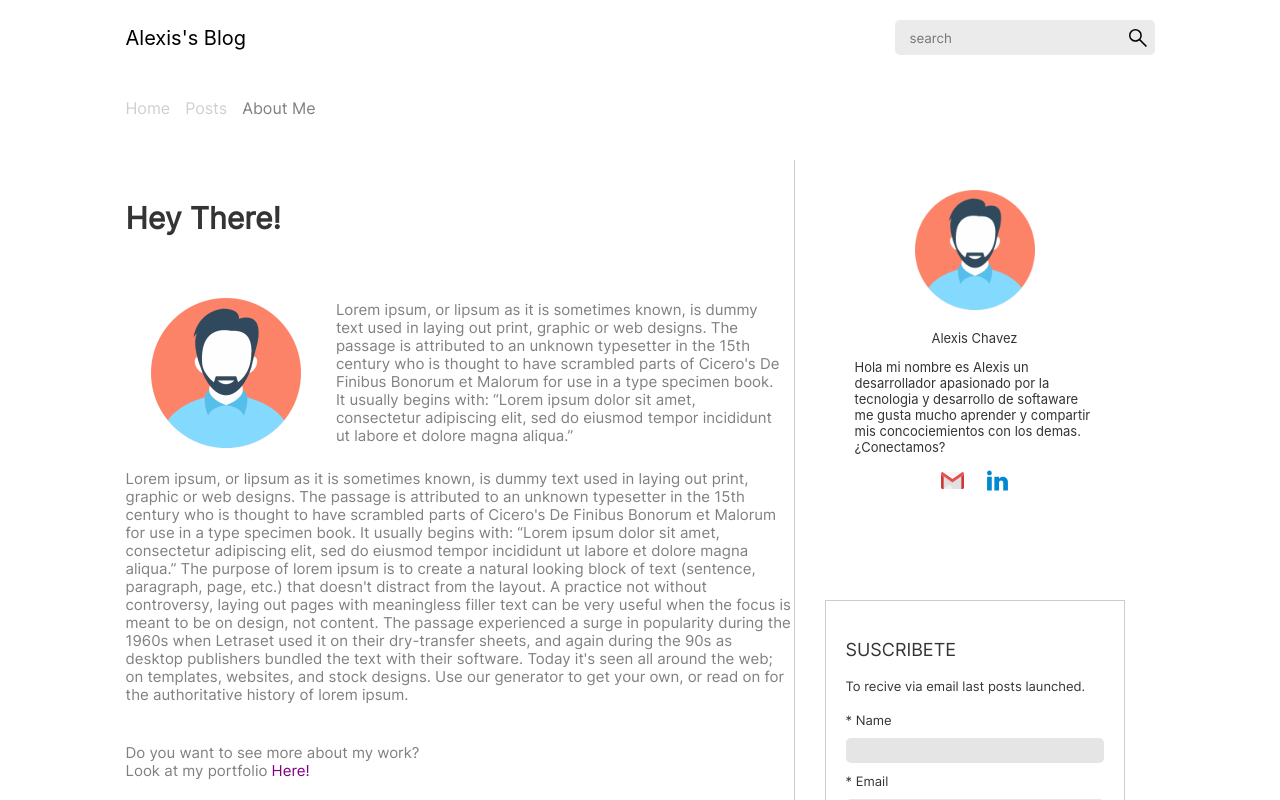
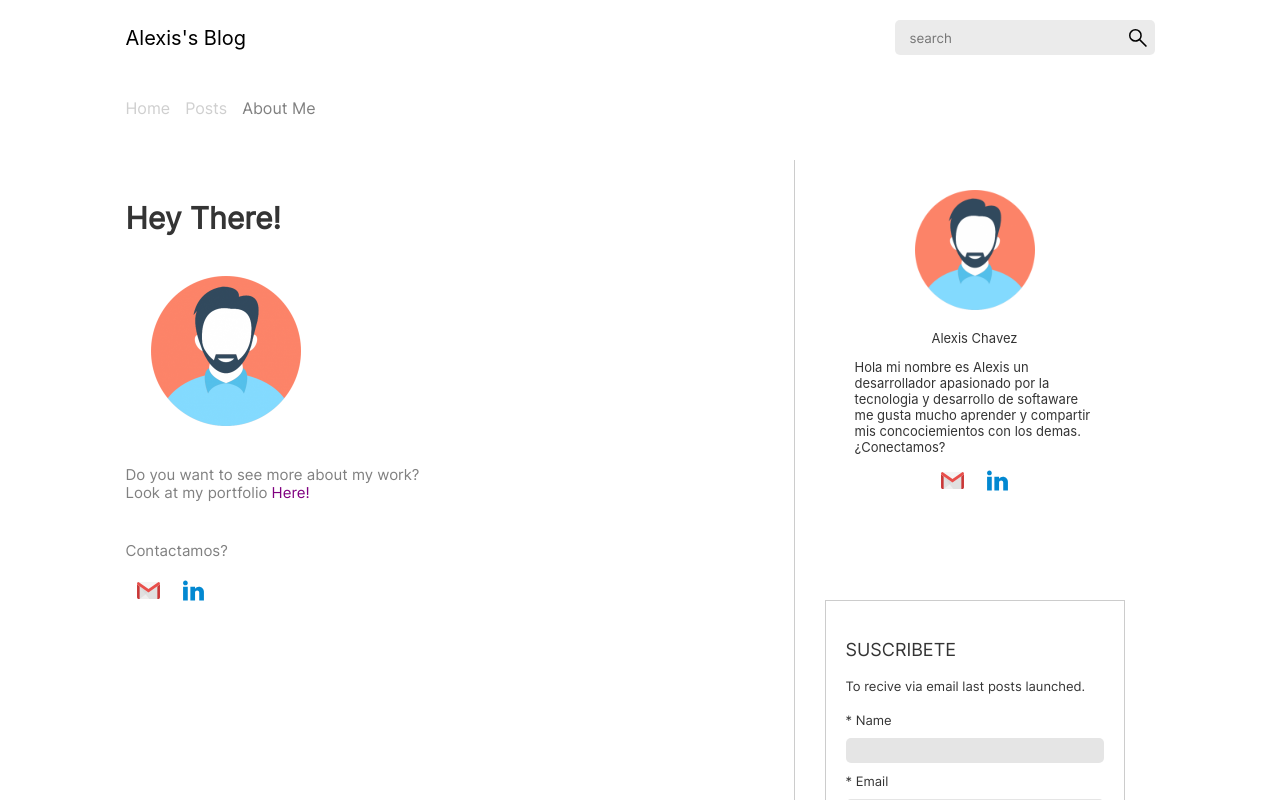
Before and after one commit to AlexChavezz/blog, a Next.js app: page /about in a window 1280 px wide. Shown: the top 800 px of the page. Built offline with nearby package versions, Linux system fonts and the light colour scheme.

Commit message:
problem-text fixed

```diff
--- a/pages/about/index.js
+++ b/pages/about/index.js
@@ -26,18 +26,12 @@
                         </div>
                         <div className={styles.meInfoContainer}>
                             <p className={styles.meInfoText}>
-                                Lorem ipsum, or lipsum as it is sometimes known, is dummy text used in laying out print, graphic or web designs. The passage is attributed to an unknown typesetter in the 15th century who is thought to have scrambled parts of Cicero's De Finibus Bonorum et Malorum for use in a type specimen book. It usually begins with:
-
-                                “Lorem ipsum dolor sit amet, consectetur adipiscing elit, sed do eiusmod tempor incididunt ut labore et dolore magna aliqua.”
                             </p>
                         </div>
                     </article>
-                    <p style={{ margin: "0px" }} className={styles.meInfoText}>Lorem ipsum, or lipsum as it is sometimes known, is dummy text used in laying out print, graphic or web designs. The passage is attributed to an unknown typesetter in the 15th century who is thought to have scrambled parts of Cicero's De Finibus Bonorum et Malorum for use in a type specimen book. It usually begins with:
+                    <p style={{ margin: "0px" }} className={styles.meInfoText}>
 
-                        “Lorem ipsum dolor sit amet, consectetur adipiscing elit, sed do eiusmod tempor incididunt ut labore et dolore magna aliqua.”
-                        The purpose of lorem ipsum is to create a natural looking block of text (sentence, paragraph, page, etc.) that doesn't distract from the layout. A practice not without controversy, laying out pages with meaningless filler text can be very useful when the focus is meant to be on design, not content.
-
-                        The passage experienced a surge in popularity during the 1960s when Letraset used it on their dry-transfer sheets, and again during the 90s as desktop publishers bundled the text with their software. Today it's seen all around the web; on templates, websites, and stock designs. Use our generator to get your own, or read on for the authoritative history of lorem ipsum.</p>
+                    </p>
                     <span className={styles.meInfoFooter}>
                         Do you want to see more about my work?
                         <br />
```
